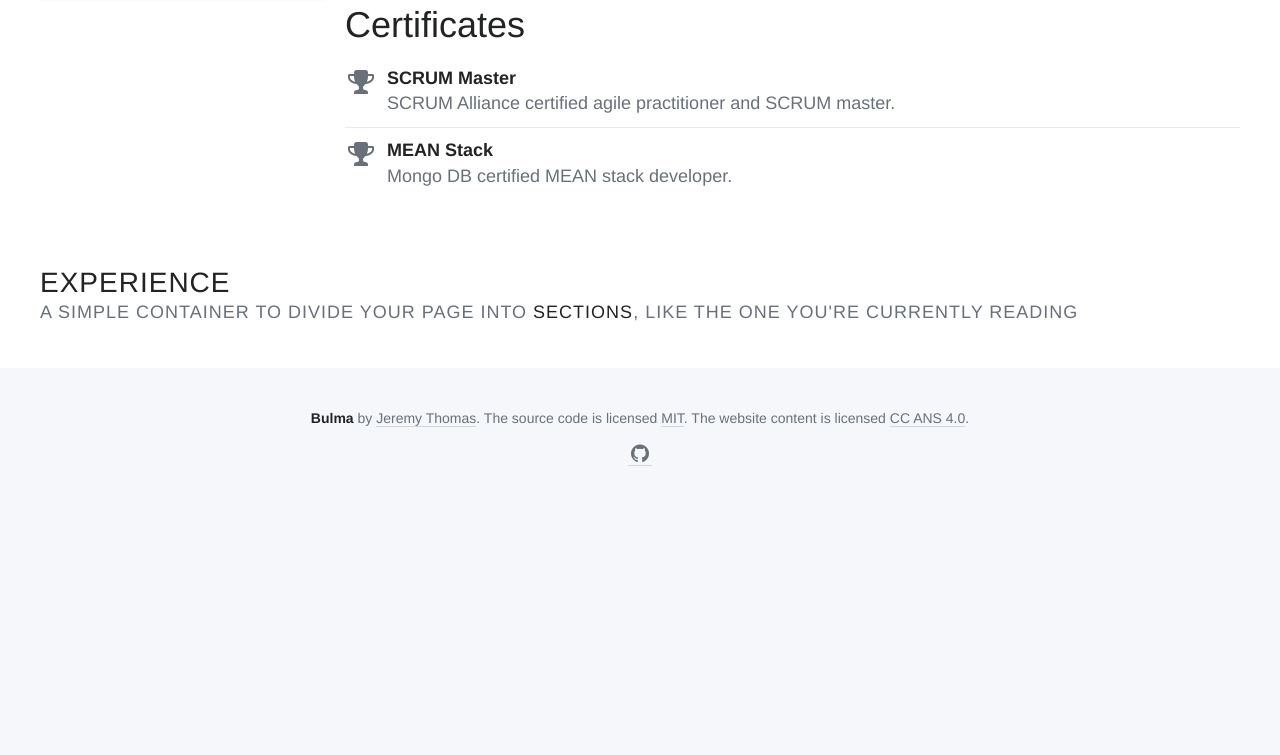
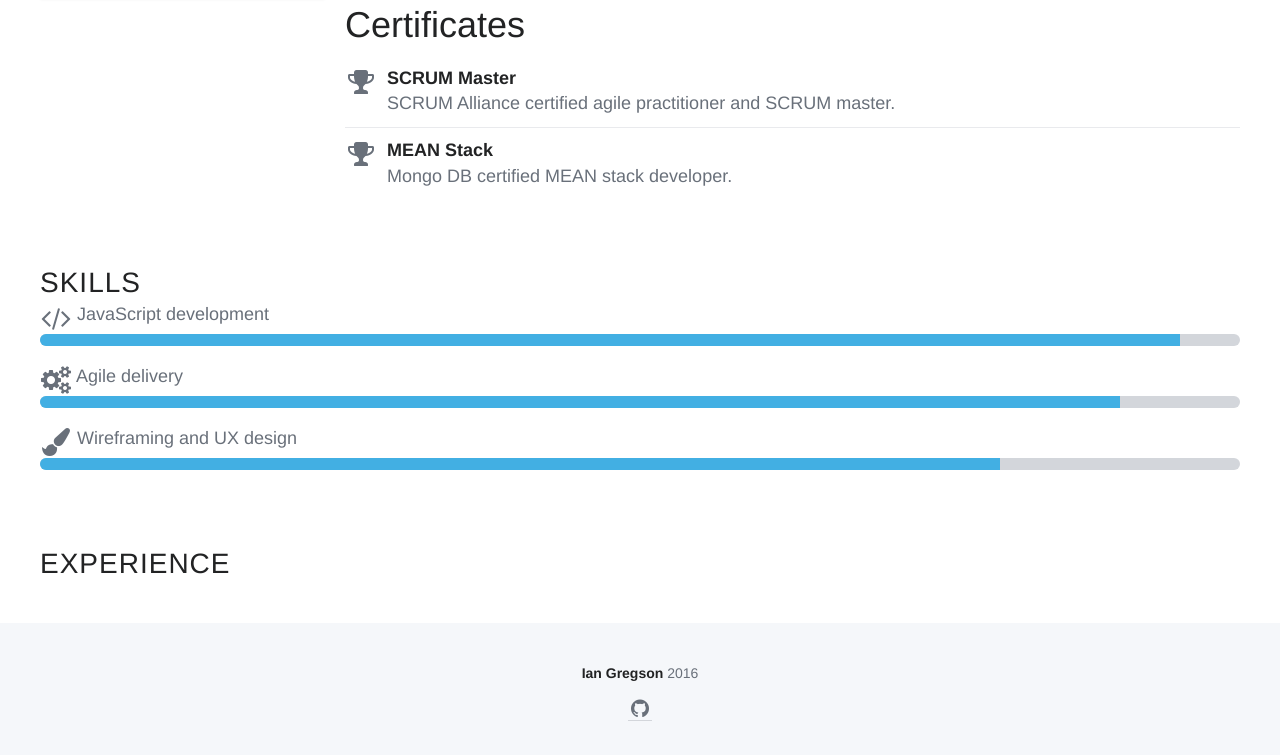
Before and after one commit to iangregson/iangregson.github.io, a website: page index.html in a window 1280 px wide. Shown: the part 617-1372 px from the top of the page. Before the commit the page ends 1163 px from the top, so only its background shows below. Drawn offline with Linux system fonts and the light colour scheme.

Commit message:
skills section added

```diff
--- a/index.html
+++ b/index.html
@@ -70,7 +70,7 @@
             </nav>
         </header>-->
 
-        <section class="hero is-dark is-bold">
+        <section class="hero is-info is-bold">
             <div class="hero-body">
                 <div class="container">
                 <h1 class="title">
@@ -185,12 +185,47 @@
 
         <section class="section">
             <div class="container">
-            <div class="heading">
-                <h1 class="title">Experience</h1>
-                <h2 class="subtitle">
-                A simple container to divide your page into <strong>sections</strong>, like the one you're currently reading
-                </h2>
+                <div class="heading">
+                    <h1 class="title">Skills</h1>
+                </div>
+                <div class="content is-medium">
+                    <p>
+                        <span class="icon is-medium">
+                            <i class="fa fa-code"></i>
+                        </span>
+
+                        JavaScript development
+
+                        <progress class="progress is-info" value="95" max="100">JavaScript development</progress>
+                    </p>
+                    <p>
+                        <span class="icon is-medium">
+                            <i class="fa fa-cogs"></i>
+                        </span>
+
+                        Agile delivery
+
+                        <progress class="progress is-info" value="90" max="100">Agile delivery</progress>
+                    </p>
+                    <p>
+                        <span class="icon is-medium">
+                            <i class="fa fa-paint-brush"></i>
+                        </span>
+
+                        Wireframing and UX design
+
+                        <progress class="progress is-info" value="80" max="100">Wireframing and UX design</progress>
+                    </p>
+                </div>
             </div>
+        </section>
+
+        <section class="section">
+            <div class="container">
+                <div class="heading">
+                    <h1 class="title">Experience</h1>
+                </div>
+
             </div>
         </section>
 
@@ -198,12 +233,10 @@
             <div class="container">
                 <div class="content has-text-centered">
                 <p>
-                    <strong>Bulma</strong> by <a href="http://jgthms.com">Jeremy Thomas</a>. The source code is licensed
-                    <a href="http://opensource.org/licenses/mit-license.php">MIT</a>. The website content
-                    is licensed <a href="http://creativecommons.org/licenses/by-nc-sa/4.0/">CC ANS 4.0</a>.
+                    <strong>Ian Gregson</strong> 2016
                 </p>
                 <p>
-                    <a class="icon" href="https://github.com/jgthms/bulma">
+                    <a class="icon" href="https://github.com/iangregson">
                     <i class="fa fa-github"></i>
                     </a>
                 </p>
```
